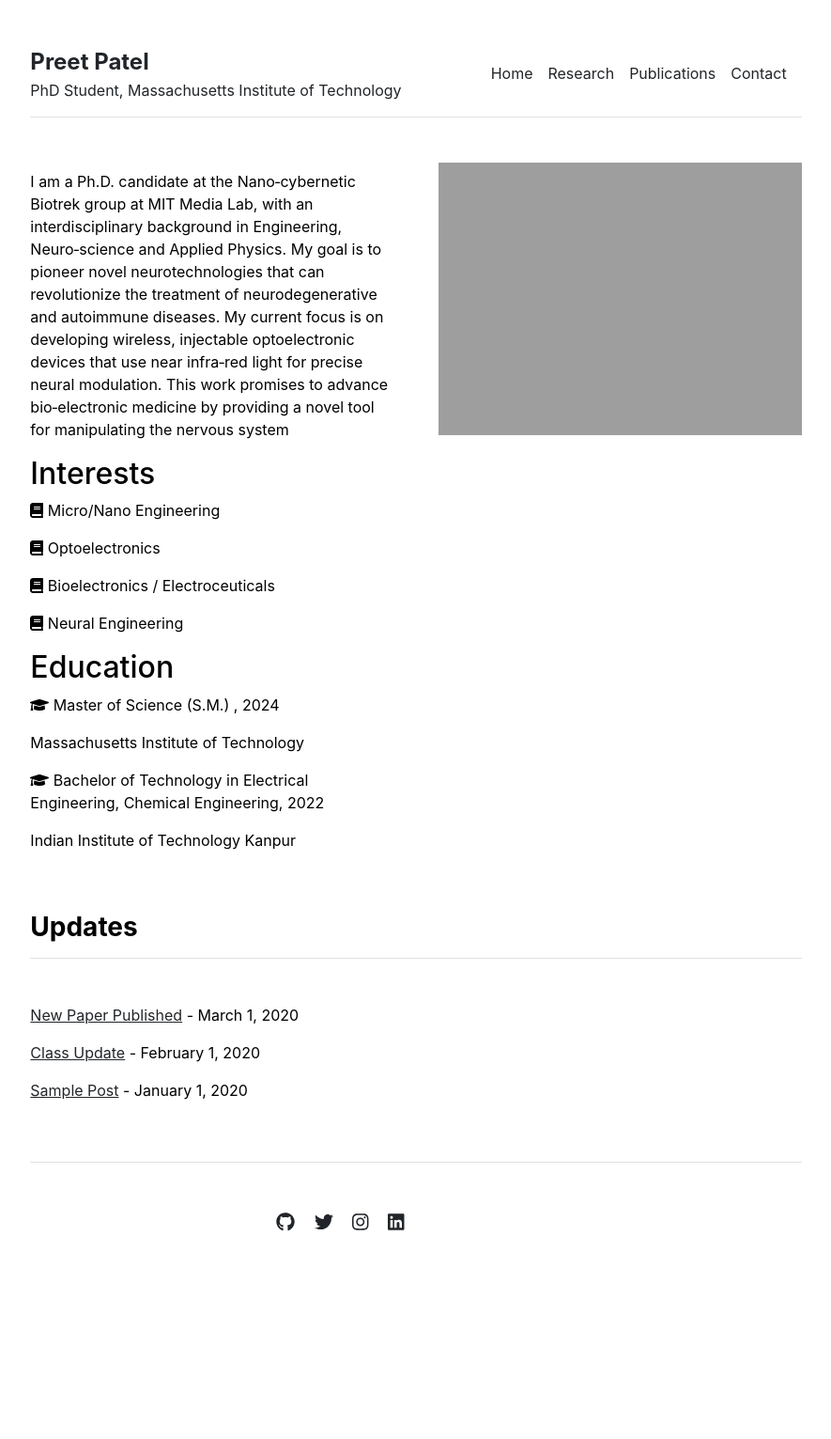
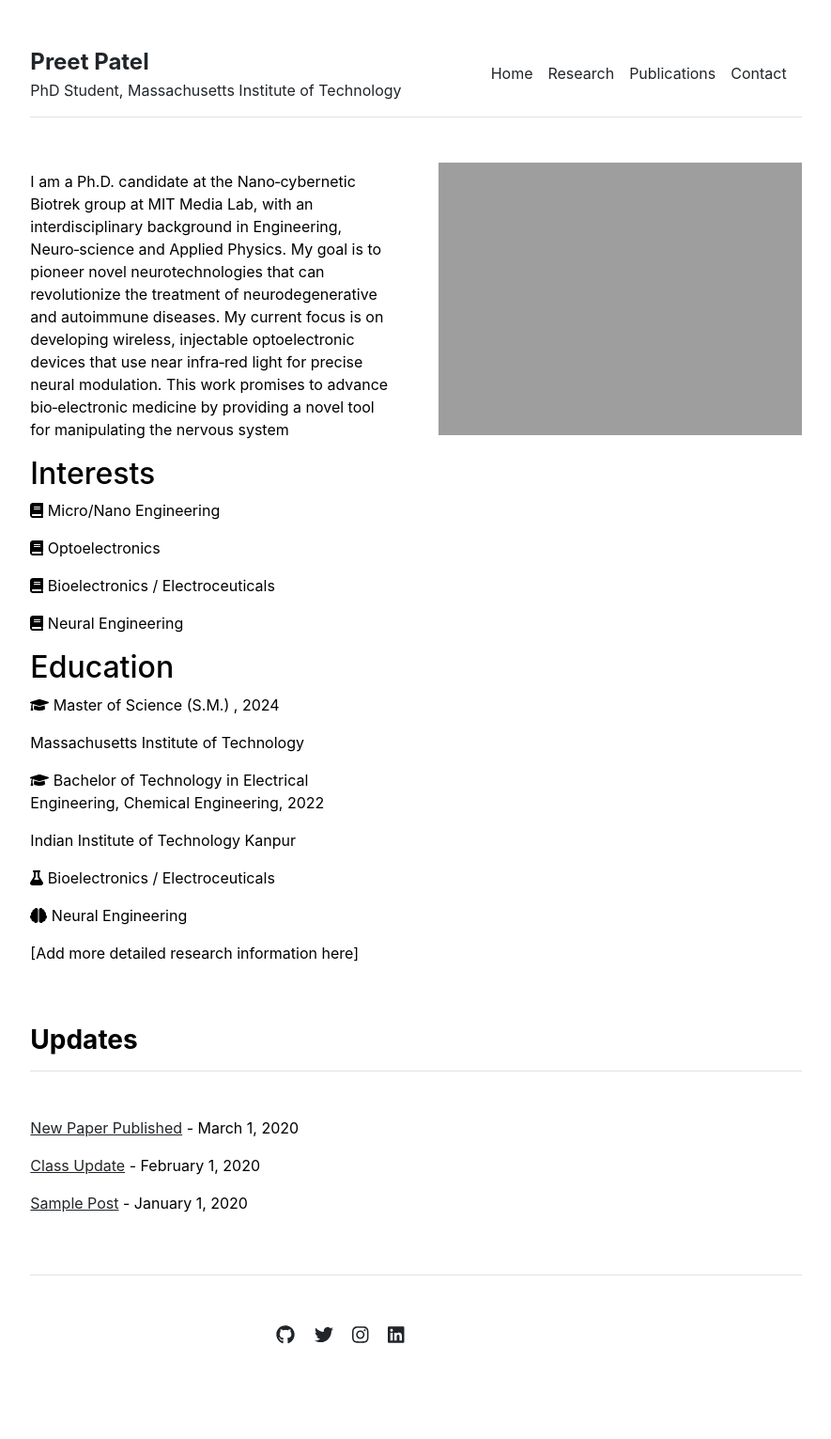
Before and after one commit to preet-mit/preet-mit, a Jekyll site: the page built from index.md, in a window 1280 px wide. Shown: the whole page at 94% size, without its empty margins (197-1082 px from the left). Built offline with Jekyll 4.4.1, drawn with Linux system fonts in a browser that asks for light colours; before the commit the page ends 1411 px from its top, so only the background shows below that.

Commit message:
Update index.md

```diff
--- a/index.md
+++ b/index.md
@@ -23,3 +23,6 @@ Massachusetts Institute of Technology
 <i class="fa fa-graduation-cap"></i> Bachelor of Technology in Electrical Engineering, Chemical Engineering, 2022
 
 Indian Institute of Technology Kanpur
+
+{% assign research-page = site.pages | where: "path", "research.md" | first %}
+{{ research-page.content }}
```
